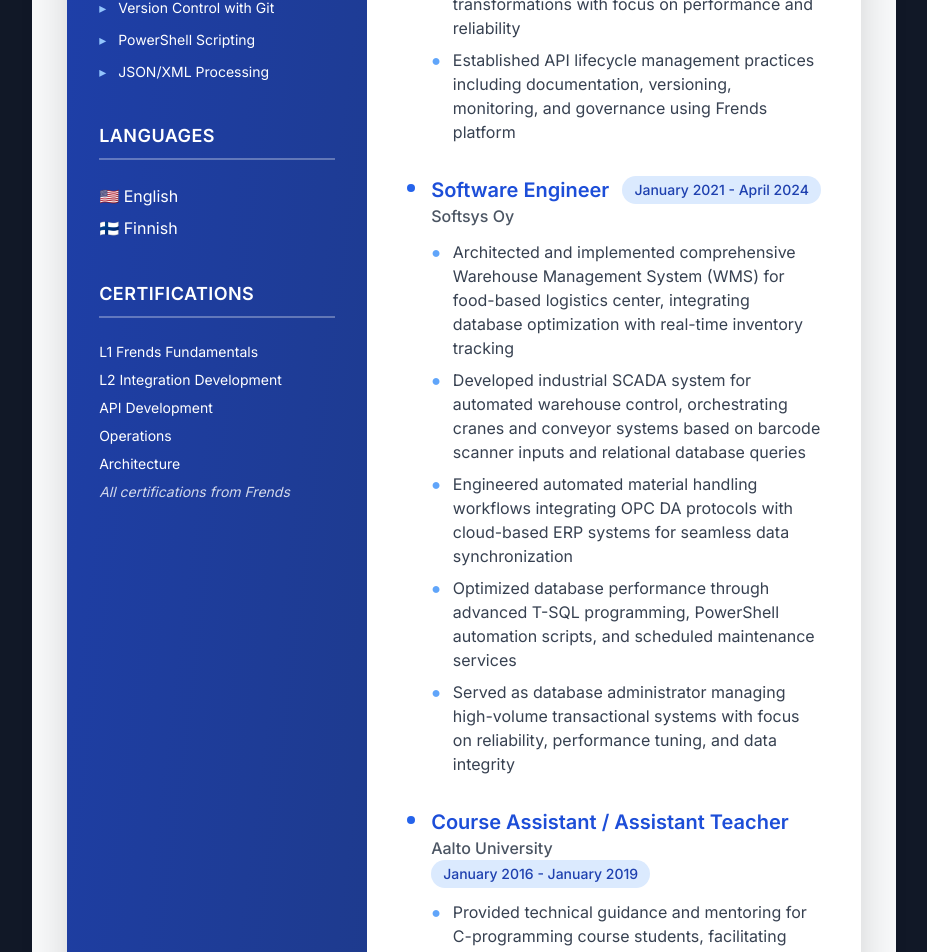
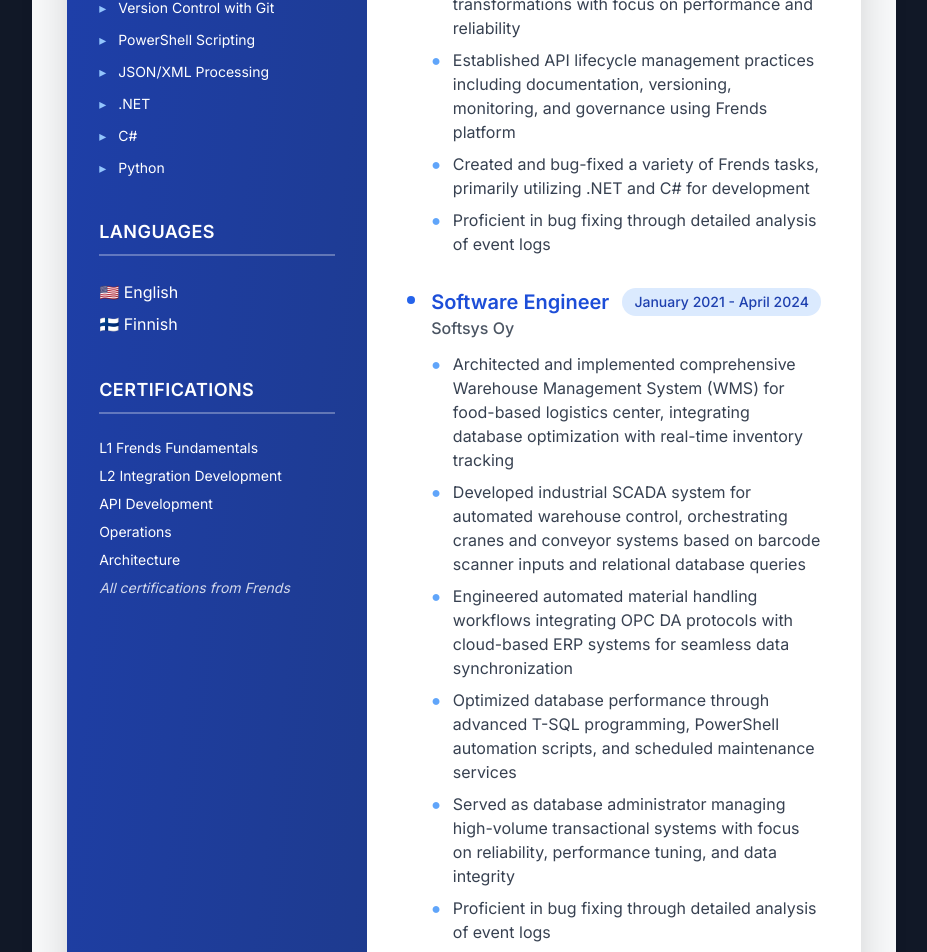
Before and after one commit to vieteri/viet-tran-portfolio, a Next.js app: page /about/cv in a window 1280 px wide. Shown: the part 1160-2112 px from the top of the page, without its empty margins (176-1103 px from the left). Built offline with nearby package versions, Linux system fonts and the light colour scheme.

Commit message:
Enhance CVComponent by adding new skills (.NET, C#, Python) and updating experience details related to .NET and bug fixing.

```diff
--- a/src/app/about/cv/CVComponent.tsx
+++ b/src/app/about/cv/CVComponent.tsx
@@ -209,7 +209,10 @@ const CVComponent = () => {
                   "Docker Containerization",
                   "Version Control with Git",
                   "PowerShell Scripting",
-                  "JSON/XML Processing"
+                  "JSON/XML Processing",
+                  ".NET",
+                  "C#",
+                  "Python"
                 ].map((skill, index) => (
                   <div key={index} className="flex items-start">
                     <span className="text-blue-300 mr-3">▸</span>
@@ -299,6 +302,14 @@ const CVComponent = () => {
                     <span className="text-blue-400 mr-3 font-bold">●</span>
                     <span>Established API lifecycle management practices including documentation, versioning, monitoring, and governance using Frends platform</span>
                   </li>
+                  <li className="flex items-start">
+                    <span className="text-blue-400 mr-3 font-bold">●</span>
+                    <span>Created and bug-fixed a variety of Frends tasks, primarily utilizing .NET and C# for development</span>
+                  </li>
+                  <li className="flex items-start">
+                    <span className="text-blue-400 mr-3 font-bold">●</span>
+                    <span>Proficient in bug fixing through detailed analysis of event logs</span>
+                  </li>
                 </ul>
               </div>
 
@@ -334,6 +345,10 @@ const CVComponent = () => {
                   <li className="flex items-start">
                     <span className="text-blue-400 mr-3 font-bold">●</span>
                     <span>Served as database administrator managing high-volume transactional systems with focus on reliability, performance tuning, and data integrity</span>
+                  </li>
+                  <li className="flex items-start">
+                    <span className="text-blue-400 mr-3 font-bold">●</span>
+                    <span>Proficient in bug fixing through detailed analysis of event logs</span>
                   </li>
                 </ul>
               </div>
```
